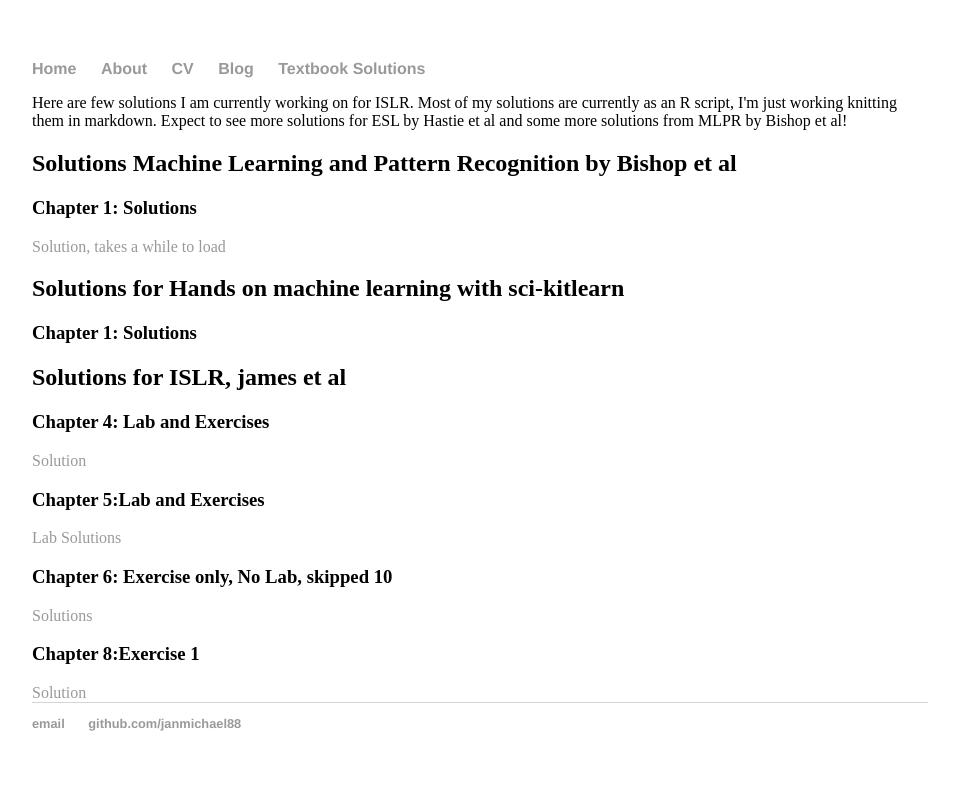
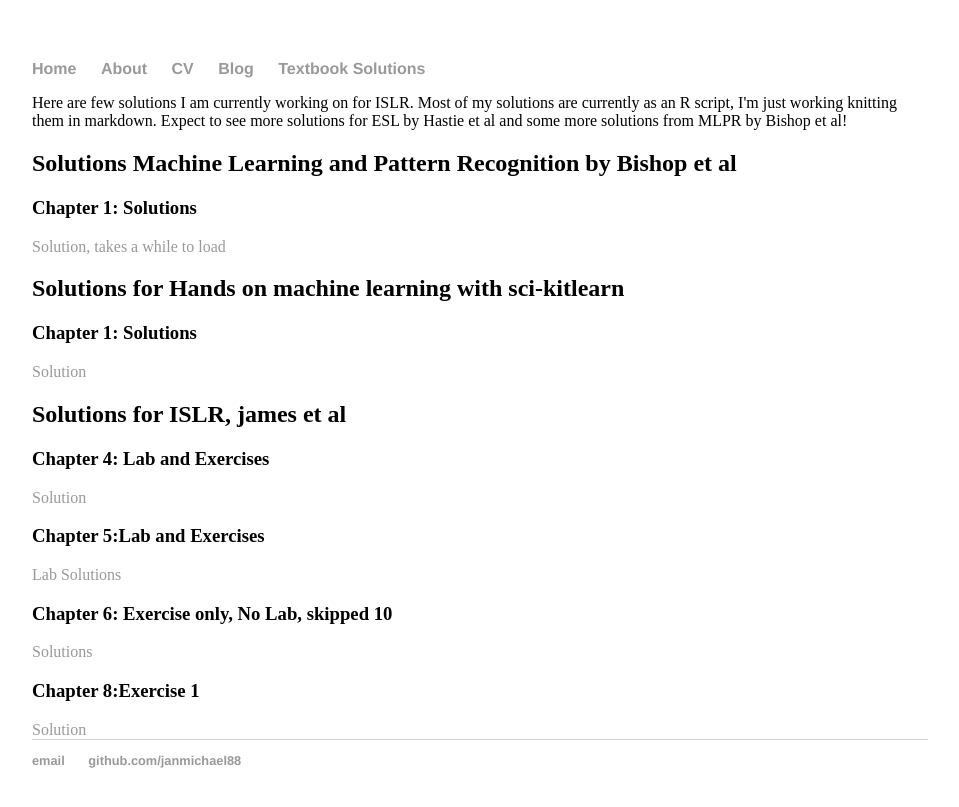
Before and after one commit to janmichael88/janmichael88.github.io, a Jekyll site: the page built from Textbook Solutions/index.html, in a window 1280 px wide. Shown: the top 807 px of the page, without its empty margins (160-1119 px from the left). Built offline with Jekyll 4.4.1, drawn with Linux system fonts in a browser that asks for light colours.

Commit message:
Update index.html

```diff
--- a/Textbook Solutions/index.html
+++ b/Textbook Solutions/index.html
@@ -12,6 +12,7 @@
 
 <h2> Solutions for Hands on machine learning with sci-kitlearn</h2>
 <h3> Chapter 1: Solutions</h3>
+<a href="https://github.com/janmichael88/handson_MSKLEARN/blob/master/hands%20on%20ml%20chapter%201.ipynb">Solution</a>
 
 <h2> Solutions for ISLR, james et al</h2>
 
```
